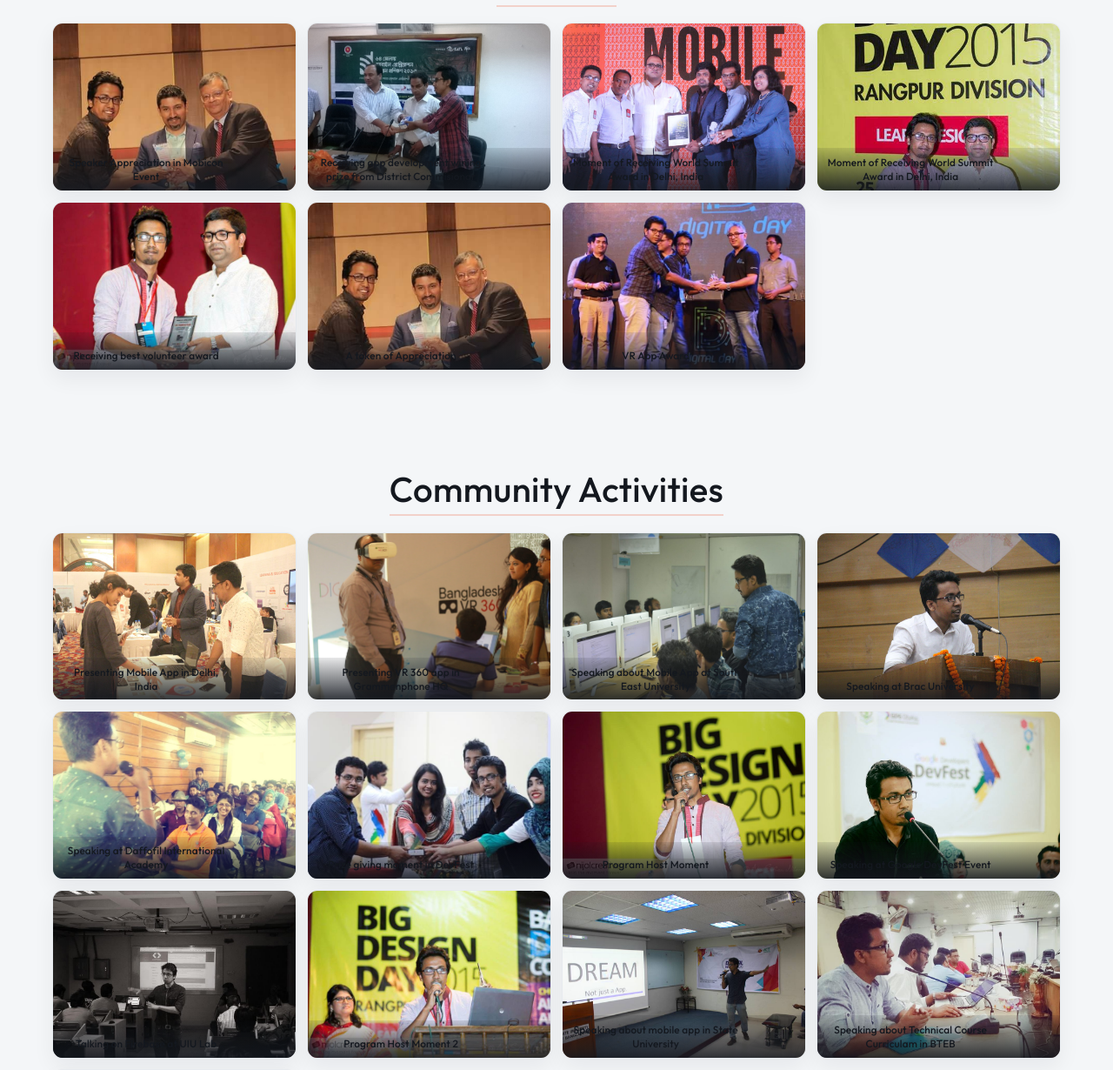
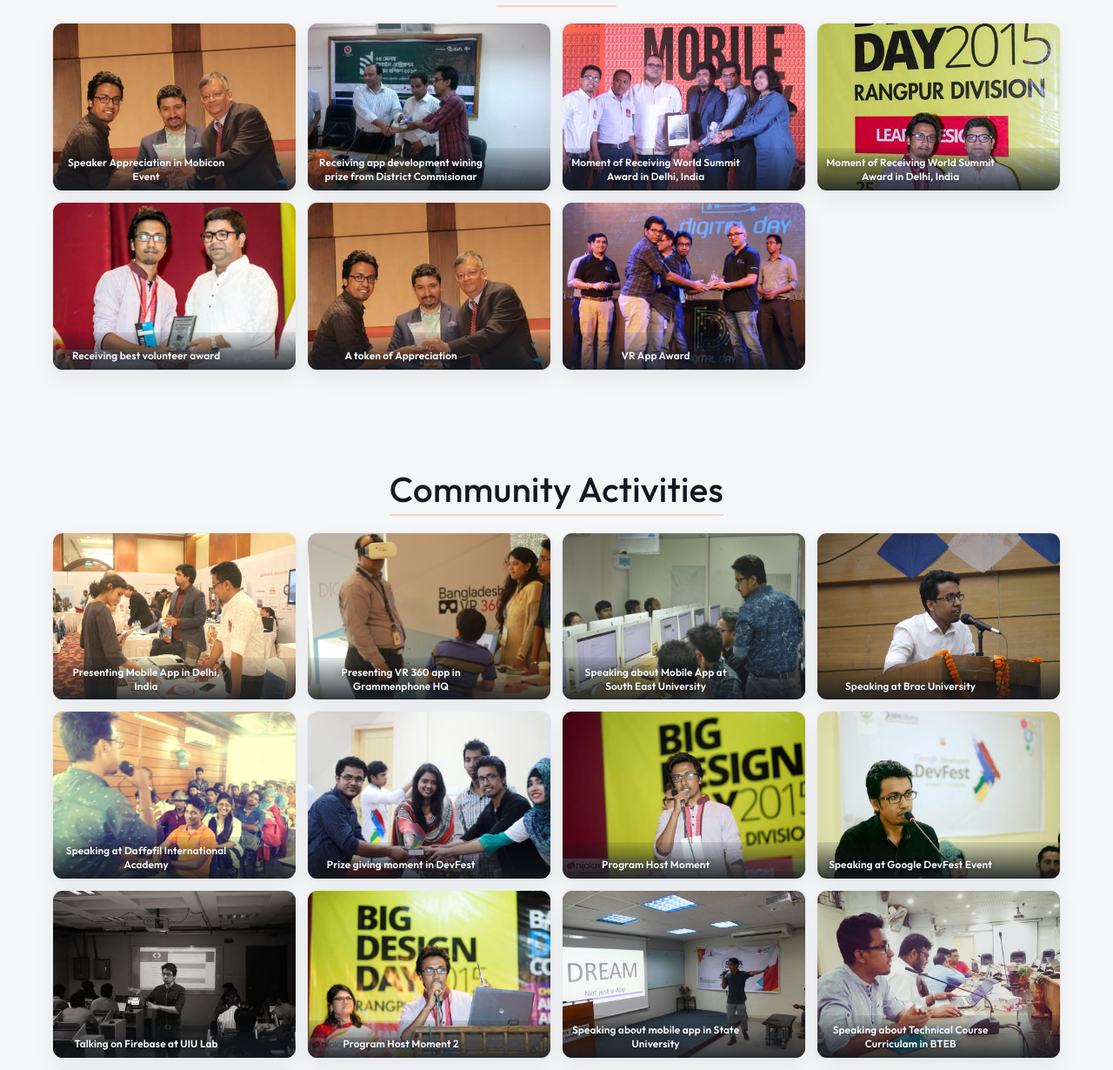
Before and after one commit to TouhidSwapon/TouhidSwapon.github.io, a PHP site: page / in a window 1280 px wide. Shown: the part 3190-4420 px from the top of the page at 87% size. Run offline with PHP 8.4, Linux system fonts and the light colour scheme.

Commit message:
Improve gallery title contrast on dark overlay

```diff
--- a/assets/css/premium-overrides.css
+++ b/assets/css/premium-overrides.css
@@ -492,10 +492,13 @@ p {
 }
 
 .img-wrapper .overlay .overlay-infos h5 {
+  color: #f8fbff !important;
   font-size: 0.74rem;
+  font-weight: 600;
   line-height: 1.35;
   margin: 0;
   letter-spacing: 0.01em;
+  text-shadow: 0 1px 10px rgba(0, 0, 0, 0.6);
   display: -webkit-box;
   -webkit-line-clamp: 2;
   -webkit-box-orient: vertical;
```
